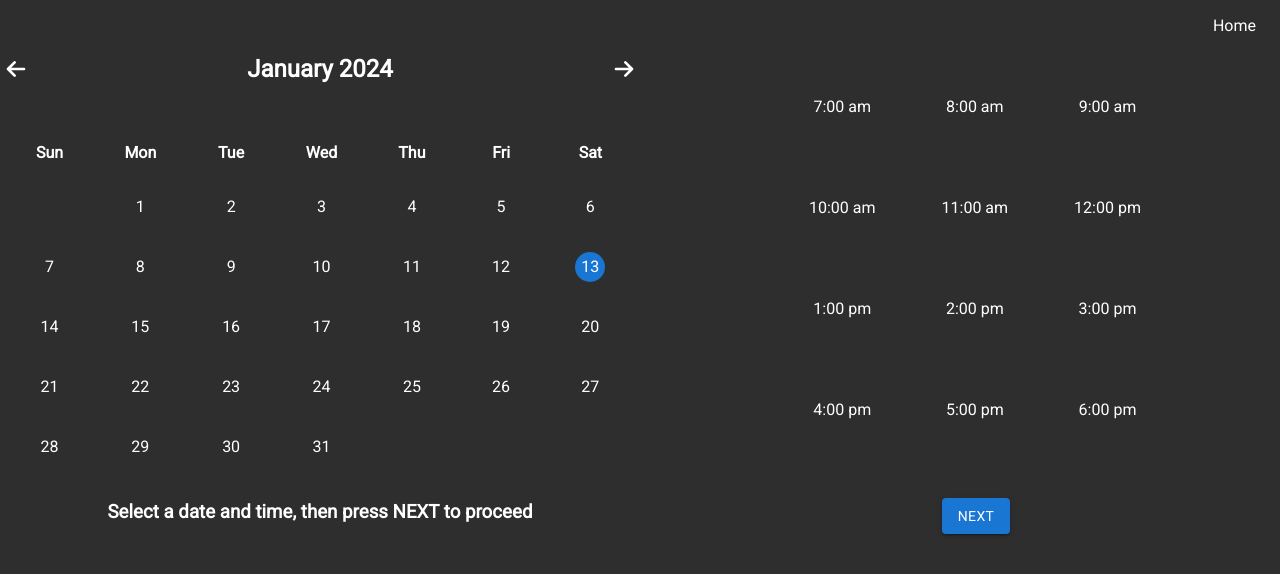
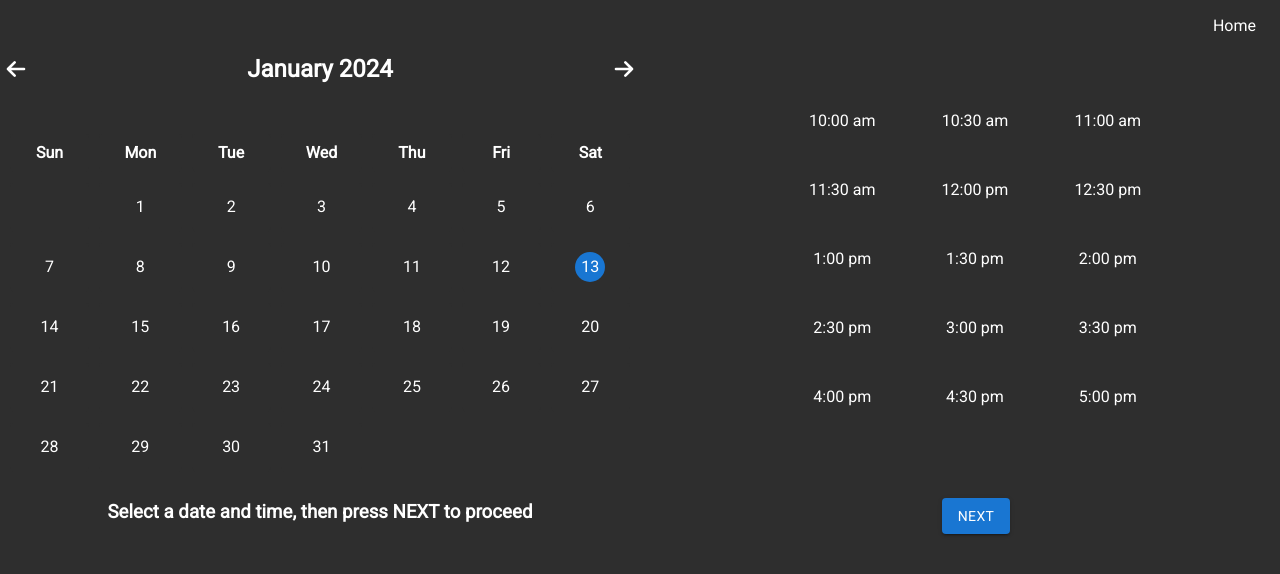
Before and after one commit to 0marKhan/hospital, a React (Create React App) app: page /date-and-time-page in a window 1280 px wide. Shown: the top 574 px of the page. Built offline with nearby package versions, Linux system fonts and the light colour scheme.

Commit message:
fixed times in the date picker

```diff
--- a/src/components/TimePicker.scss
+++ b/src/components/TimePicker.scss
@@ -8,7 +8,7 @@
   .column {
     display: flex;
     flex-direction: column;
-    gap: 4rem;
+    gap: 2rem;
     align-items: center;
   }
 
--- a/src/components/TimePicker.tsx
+++ b/src/components/TimePicker.tsx
@@ -6,33 +6,35 @@ interface TimePickerProps {
 }
 
 const TimePicker: React.FC<TimePickerProps> = ({ onTimeSelect }) => {
-  // State to keep track of the selected time, typed as string or null
   const [selectedTime, setSelectedTime] = useState<string | null>(null);
 
   const times: string[] = [
-    "7:00 am",
     "10:00 am",
+    "11:30 am",
     "1:00 pm",
+    "2:30 pm",
     "4:00 pm",
-    "8:00 am",
+    "10:30 am",
+    "12:00 pm",
+    "1:30 pm",
+    "3:00 pm",
+    "4:30 pm",
     "11:00 am",
+    "12:30 pm",
     "2:00 pm",
+    "3:30 pm",
     "5:00 pm",
-    "9:00 am",
-    "12:00 pm",
-    "3:00 pm",
-    "6:00 pm",
   ];
 
   const handleTimeClick = (time: string) => {
     setSelectedTime(time);
-    onTimeSelect(time); // Use the callback here
+    onTimeSelect(time);
   };
 
   return (
     <div className="time-picker">
       <div className="column">
-        {times.slice(0, 4).map((time) => (
+        {times.slice(0, 5).map((time) => (
           <div
             key={time}
             className={`row ${selectedTime === time ? "selected" : ""}`}
@@ -43,7 +45,7 @@ const TimePicker: React.FC<TimePickerProps> = ({ onTimeSelect }) => {
         ))}
       </div>
       <div className="column">
-        {times.slice(4, 8).map((time) => (
+        {times.slice(5, 10).map((time) => (
           <div
             key={time}
             className={`row ${selectedTime === time ? "selected" : ""}`}
@@ -54,7 +56,7 @@ const TimePicker: React.FC<TimePickerProps> = ({ onTimeSelect }) => {
         ))}
       </div>
       <div className="column">
-        {times.slice(8).map((time) => (
+        {times.slice(10).map((time) => (
           <div
             key={time}
             className={`row ${selectedTime === time ? "selected" : ""}`}
```
